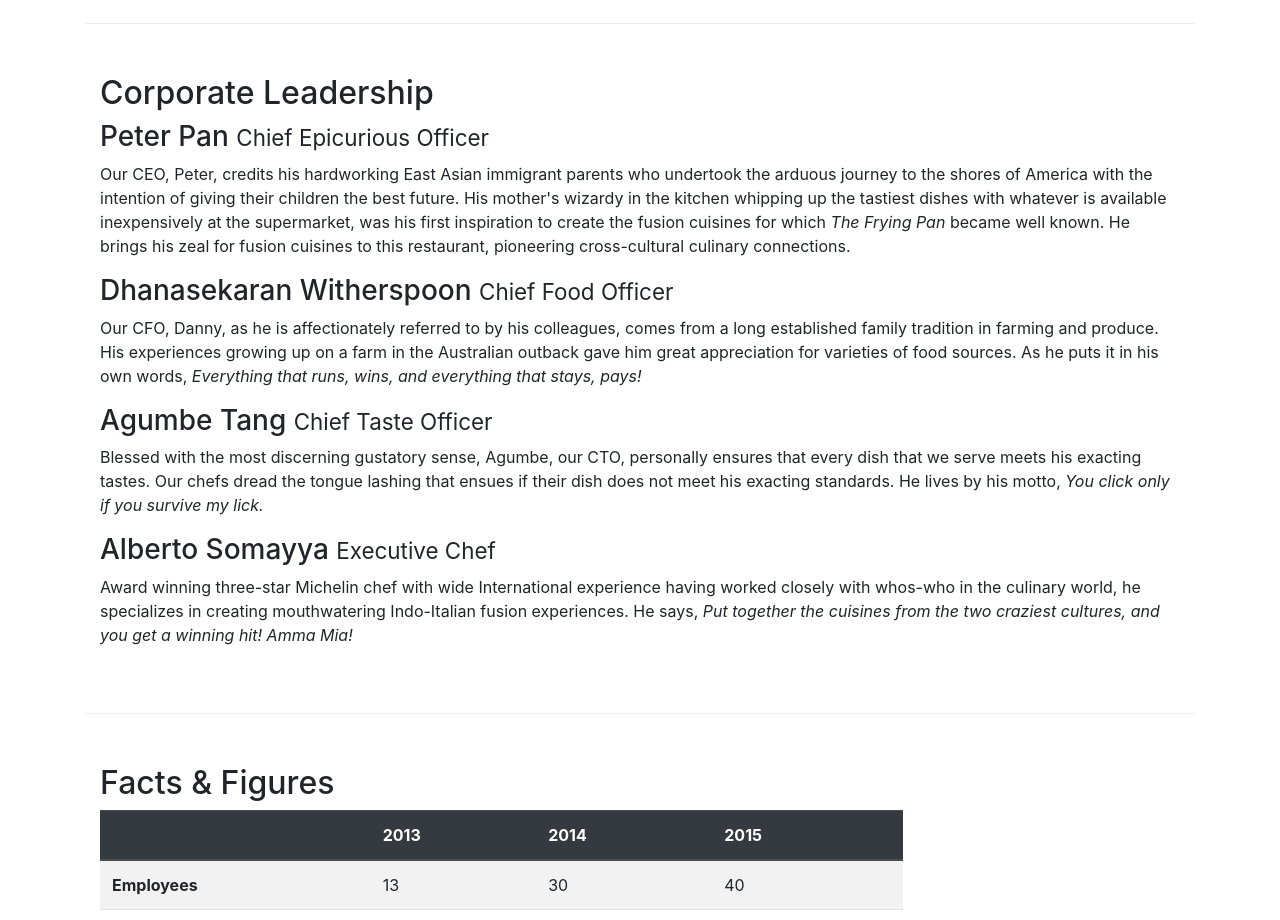
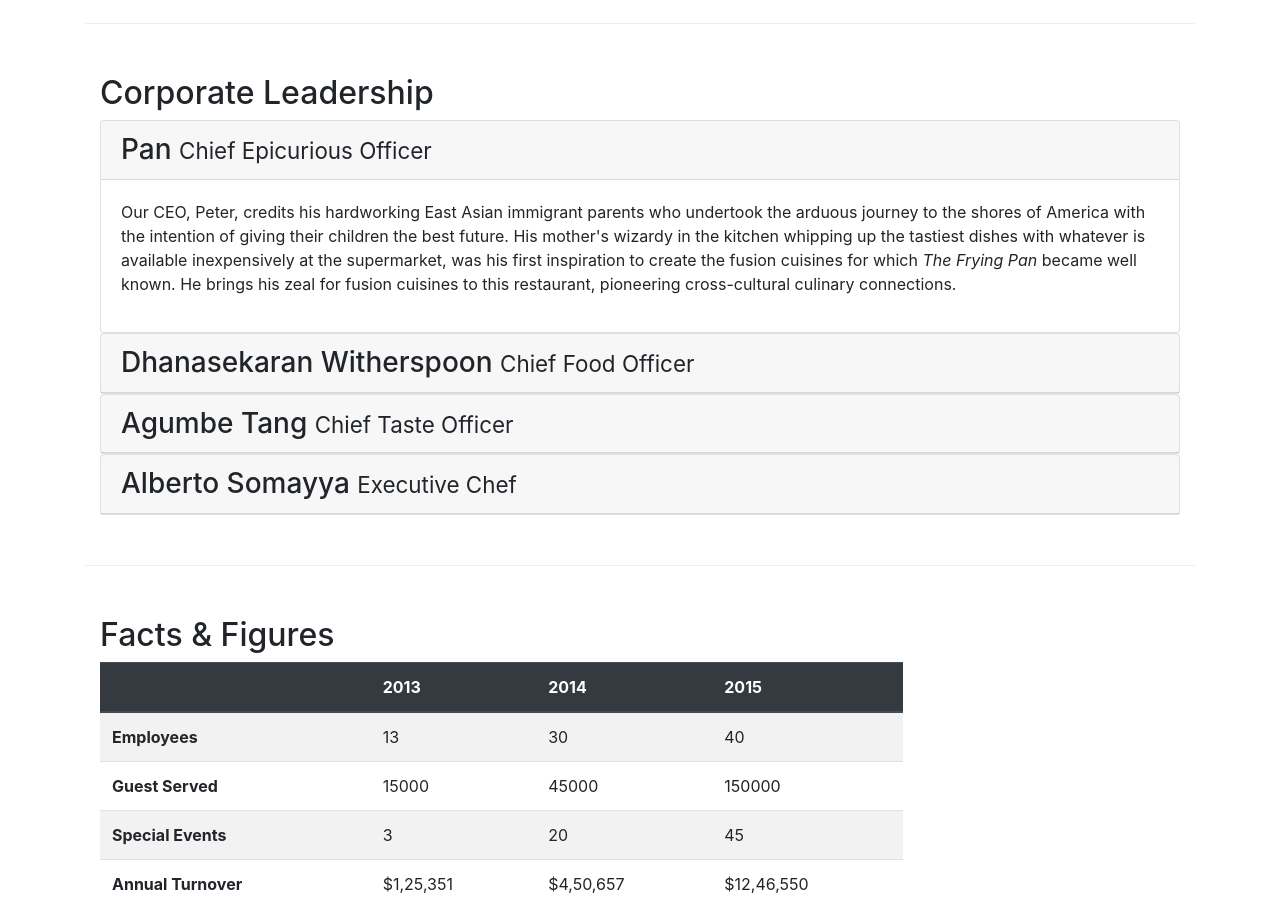
Before and after one commit to s-486/Frontend_Web_UI_Framewotks-_and-Tools, a website: page aboutus.html in a window 1280 px wide. Shown: the part 940-1860 px from the top of the page. Drawn offline with nearby package versions, Linux system fonts and the light colour scheme.

Commit message:
accordion

```diff
--- a/aboutus.html
+++ b/aboutus.html
@@ -99,14 +99,68 @@
         <div class="row row-content">
             <div class="col-12">
                 <h2>Corporate Leadership</h2>
-                <h3>Peter Pan <small>Chief Epicurious Officer</small></h3>
-                <p class="d-none d-sm-block">Our CEO, Peter, credits his hardworking East Asian immigrant parents who undertook the arduous journey to the shores of America with the intention of giving their children the best future. His mother's wizardy in the kitchen whipping up the tastiest dishes with whatever is available inexpensively at the supermarket, was his first inspiration to create the fusion cuisines for which <em>The Frying Pan</em> became well known. He brings his zeal for fusion cuisines to this restaurant, pioneering cross-cultural culinary connections.</p>
-                <h3>Dhanasekaran Witherspoon <small>Chief Food Officer</small></h3>
-                <p class="d-none d-sm-block">Our CFO, Danny, as he is affectionately referred to by his colleagues, comes from a long established family tradition in farming and produce. His experiences growing up on a farm in the Australian outback gave him great appreciation for varieties of food sources. As he puts it in his own words, <em>Everything that runs, wins, and everything that stays, pays!</em></p>
-                <h3>Agumbe Tang <small>Chief Taste Officer</small></h3>
-                <p class="d-none d-sm-block">Blessed with the most discerning gustatory sense, Agumbe, our CTO, personally ensures that every dish that we serve meets his exacting tastes. Our chefs dread the tongue lashing that ensues if their dish does not meet his exacting standards. He lives by his motto, <em>You click only if you survive my lick.</em></p>
-                <h3>Alberto Somayya <small>Executive Chef</small></h3>
-                <p class="d-none d-sm-block">Award winning three-star Michelin chef with wide International experience having worked closely with whos-who in the culinary world, he specializes in creating mouthwatering Indo-Italian fusion experiences. He says, <em>Put together the cuisines from the two craziest cultures, and you get a winning hit! Amma Mia!</em></p>
+                <div id="accordion">
+                    <div class="card">
+                        <div class="card-header" role="tab" id="peterhead">
+                            <h3 class="mb-0">
+                                <a data-toggle="collapse" data-target="#peter">
+                                    Pan <small>Chief Epicurious Officer</small>
+                                </a>
+                            </h3>
+                        </div>
+                        <div role="tabpanel" class="collapse show" id="peter" data-parent="#accordion">
+                            <div class="card-body">
+                                <p class="d-none d-sm-block">Our CEO, Peter, credits his hardworking East Asian immigrant parents who undertook the arduous journey to the shores of America with the intention of giving their children the best future. His mother's wizardy in the kitchen whipping up the tastiest dishes with whatever is available inexpensively at the supermarket, was his first inspiration to create the fusion cuisines for which <em>The Frying Pan</em> became well known. He brings his zeal for fusion cuisines to this restaurant, pioneering cross-cultural culinary connections.</p>
+                            </div>
+                        </div>
+                    </div>
+
+
+                    <div class="card">
+                        <div class="card-header" role="tab" id="dannyhead">
+                            <h3 class="mb-0">
+                                <a data-toggle="collapse" data-target="#danny">
+                                    Dhanasekaran Witherspoon <small>Chief Food Officer</small>
+                                </a>
+                            </h3>
+                        </div>
+                        <div role="tabpanel" class="collapse" id="danny" data-parent="#accordion">
+                            <div class="card-body">
+                                <p class="d-none d-sm-block">Our CFO, Danny, as he is affectionately referred to by his colleagues, comes from a long established family tradition in farming and produce. His experiences growing up on a farm in the Australian outback gave him great appreciation for varieties of food sources. As he puts it in his own words, <em>Everything that runs, wins, and everything that stays, pays!</em></p>
+                            </div>
+                        </div>
+                    </div>
+
+                    <div class="card">
+                        <div class="card-header" role="tab" id="agumbehead">
+                            <h3 class="mb-0">
+                                <a data-toggle="collapse" data-target="#agumbe">
+                                    Agumbe Tang <small>Chief Taste Officer</small>
+                                </a>
+                            </h3>
+                        </div>
+                        <div role="tabpanel" class="collapse" id="agumbe" data-parent="#accordion">
+                            <div class="card-body">
+                                <p class="d-none d-sm-block">Blessed with the most discerning gustatory sense, Agumbe, our CTO, personally ensures that every dish that we serve meets his exacting tastes. Our chefs dread the tongue lashing that ensues if their dish does not meet his exacting standards. He lives by his motto, <em>You click only if you survive my lick.</em></p>
+                            </div>
+                        </div>
+                    </div>
+
+                    <div class="card">
+                        <div class="card-header" role="tab" id="albertohead">
+                            <h3 class="mb-0">
+                                <a data-toggle="collapse" data-target="#alberto">
+                                    Alberto Somayya <small>Executive Chef</small>
+                                </a>
+                            </h3>
+                        </div>
+                        <div role="tabpanel" class="collapse" id="alberto" data-parent="#accordion">
+                            <div class="card-body">
+                                <p class="d-none d-sm-block">Award winning three-star Michelin chef with wide International experience having worked closely with whos-who in the culinary world, he specializes in creating mouthwatering Indo-Italian fusion experiences. He says, <em>Put together the cuisines from the two craziest cultures, and you get a winning hit! Amma Mia!</em></p>
+                            </div>
+                        </div>
+                    </div>
+                </div>
             </div>
        </div>
        <div class="row row-content">
--- a/css/style.css
+++ b/css/style.css
@@ -36,3 +36,10 @@ body {
 .navbar-dark {
     background-color: #512da8;
 }
+
+.tab-content {
+    border-left:1px solid #ddd;
+    border-right:1px solid #ddd;
+    border-bottom:1px solid #ddd;
+    padding: 10px;
+}
```
